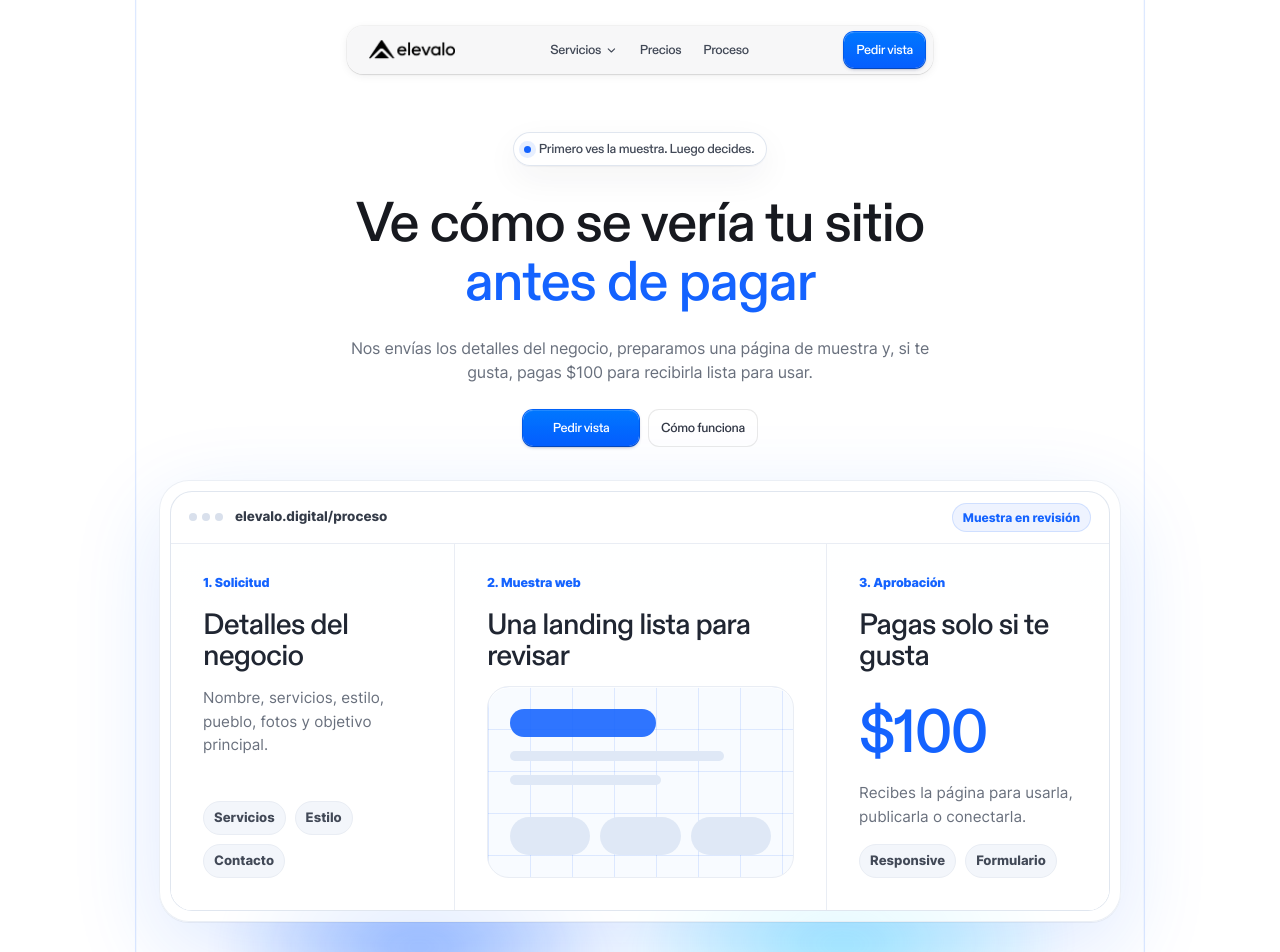
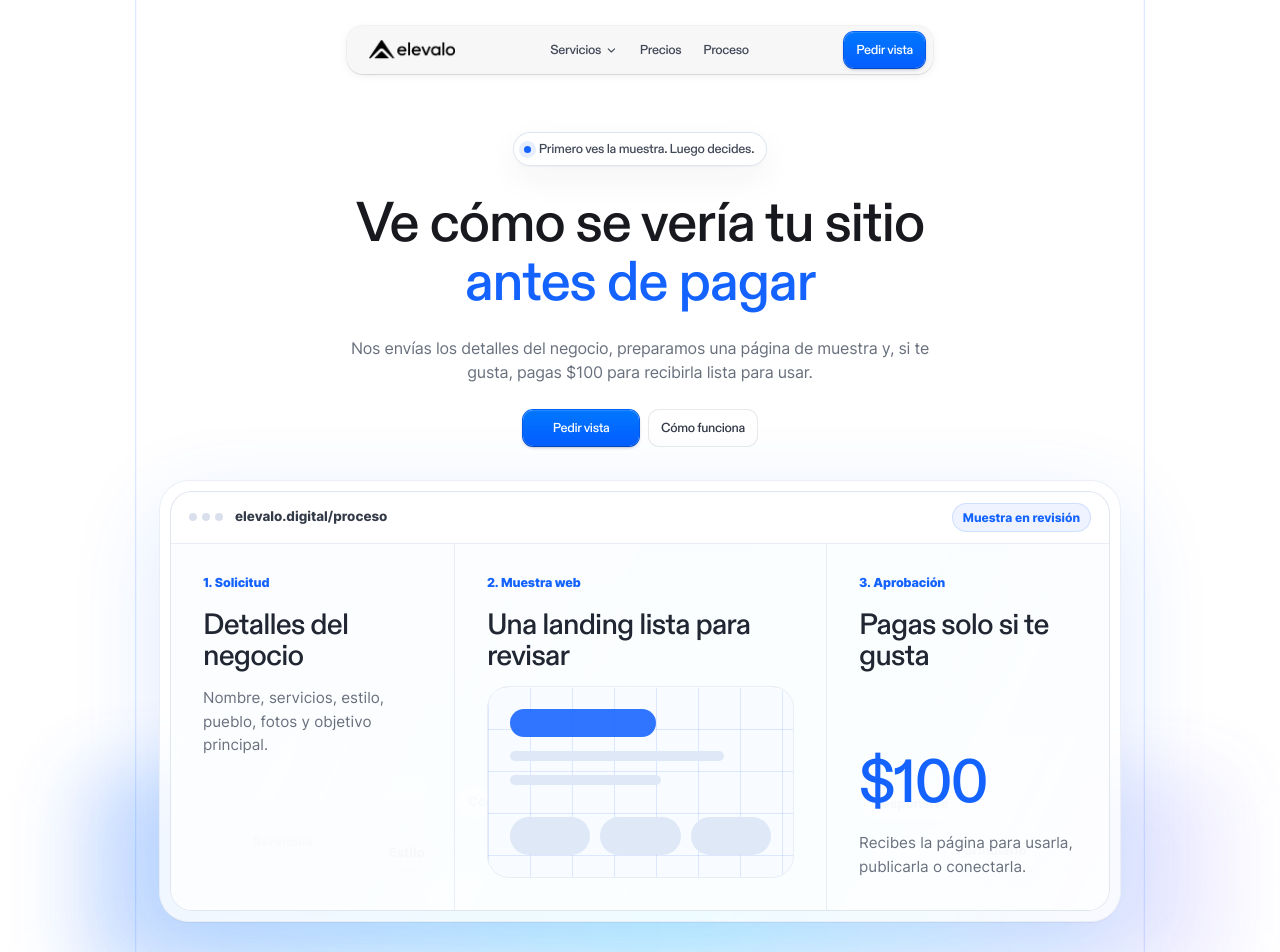
Before and after one commit to ayxse/elevalo, a React (Vite) app: page / in a window 1280 px wide. Shown: the top 952 px of the page. Built offline with nearby package versions, Linux system fonts and the light colour scheme.

Commit message:
Add animated hero background

```diff
--- a/src/App.jsx
+++ b/src/App.jsx
@@ -473,15 +473,19 @@ function HeroProductPreview() {
           </div>
 
           <div className="handoff-board">
+            <div className="process-floaters" aria-hidden="true">
+              <span>Servicios</span>
+              <span>Estilo</span>
+              <span>Contacto</span>
+              <span>Responsive</span>
+              <span>Formulario</span>
+              <span>Fotos</span>
+            </div>
+
             <article className="handoff-card request-card">
               <span className="handoff-label">1. Solicitud</span>
               <h3>Detalles del negocio</h3>
               <p>Nombre, servicios, estilo, pueblo, fotos y objetivo principal.</p>
-              <div className="brief-list" aria-hidden="true">
-                <span>Servicios</span>
-                <span>Estilo</span>
-                <span>Contacto</span>
-              </div>
             </article>
 
             <article className="handoff-card preview-card">
@@ -504,10 +508,6 @@ function HeroProductPreview() {
               <h3>Pagas solo si te gusta</h3>
               <div className="approval-price">$100</div>
               <p>Recibes la página para usarla, publicarla o conectarla.</p>
-              <div className="approval-checks" aria-hidden="true">
-                <span>Responsive</span>
-                <span>Formulario</span>
-              </div>
             </article>
           </div>
         </div>
--- a/src/styles.css
+++ b/src/styles.css
@@ -377,19 +377,27 @@ p {
 }
 
 .hero-product::before {
-  background:
-    radial-gradient(circle at 26% 100%, rgba(20, 99, 255, 0.52), transparent 28%),
-    radial-gradient(circle at 72% 96%, rgba(10, 204, 255, 0.44), transparent 32%);
-  border-radius: 999px;
+  animation: hero-ambient-shift 18s ease-in-out infinite alternate;
+  background: linear-gradient(
+    92deg,
+    rgba(20, 99, 255, 0) 0%,
+    rgba(20, 99, 255, 0.3) 18%,
+    rgba(9, 205, 255, 0.36) 48%,
+    rgba(111, 95, 255, 0.18) 74%,
+    rgba(20, 99, 255, 0) 100%
+  );
+  background-size: 170% 100%;
   bottom: 8px;
   content: "";
-  filter: blur(22px);
-  height: 230px;
+  filter: blur(36px);
+  height: 210px;
   left: 50%;
-  opacity: 0.9;
+  opacity: 0.68;
+  pointer-events: none;
   position: absolute;
   transform: translateX(-50%);
-  width: min(920px, 90vw);
+  width: min(1080px, 96vw);
+  will-change: background-position, opacity, transform;
   z-index: 0;
 }
 
@@ -429,15 +437,42 @@ p {
     white;
   display: grid;
   grid-template-columns: 0.95fr 1.25fr 0.95fr;
+  isolation: isolate;
   min-height: 342px;
+  overflow: hidden;
+  position: relative;
+}
+
+.handoff-board::before {
+  animation: board-ambient-drift 22s ease-in-out infinite alternate;
+  background: linear-gradient(
+    115deg,
+    transparent 10%,
+    rgba(20, 99, 255, 0.08) 30%,
+    rgba(9, 205, 255, 0.12) 50%,
+    rgba(116, 84, 255, 0.08) 68%,
+    transparent 88%
+  );
+  background-size: 180% 100%;
+  content: "";
+  filter: blur(20px);
+  inset: -36% -22%;
+  opacity: 0.62;
+  pointer-events: none;
+  position: absolute;
+  transform: translateX(-4%);
+  will-change: background-position, opacity, transform;
+  z-index: 0;
 }
 
 .handoff-card {
-  background: rgba(255, 255, 255, 0.88);
+  background: rgba(255, 255, 255, 0.76);
   display: flex;
   flex-direction: column;
   min-width: 0;
   padding: 32px;
+  position: relative;
+  z-index: 1;
 }
 
 .handoff-card + .handoff-card {
@@ -470,23 +505,73 @@ p {
   margin: 0;
 }
 
-.brief-list,
-.approval-checks {
-  display: flex;
-  flex-wrap: wrap;
-  gap: 9px;
-  margin-top: auto;
-}
-
-.brief-list span,
-.approval-checks span {
-  background: #f3f6fb;
-  border: 1px solid var(--line);
+.process-floaters {
+  inset: 0;
+  overflow: hidden;
+  pointer-events: none;
+  position: absolute;
+  z-index: 0;
+}
+
+.process-floaters span {
+  animation: process-floater-drift var(--duration, 18s) ease-in-out infinite alternate;
+  animation-delay: var(--delay, 0s);
+  background: rgba(246, 249, 253, 0.84);
+  border: 1px solid rgba(222, 228, 238, 0.82);
   border-radius: 999px;
-  color: #424957;
+  box-shadow: 0 12px 30px rgba(28, 37, 54, 0.05);
+  color: rgba(66, 73, 87, 0.42);
   font-size: 0.82rem;
   font-weight: 760;
-  padding: 8px 10px;
+  left: var(--x);
+  padding: 8px 12px;
+  position: absolute;
+  top: var(--y);
+  transform: translate(-50%, -50%);
+  white-space: nowrap;
+  will-change: transform, opacity;
+}
+
+.process-floaters span:nth-child(1) {
+  --delay: -2s;
+  --duration: 20s;
+  --x: 13%;
+  --y: 79%;
+}
+
+.process-floaters span:nth-child(2) {
+  --delay: -9s;
+  --duration: 24s;
+  --x: 24%;
+  --y: 86%;
+}
+
+.process-floaters span:nth-child(3) {
+  --delay: -5s;
+  --duration: 22s;
+  --x: 35%;
+  --y: 70%;
+}
+
+.process-floaters span:nth-child(4) {
+  --delay: -7s;
+  --duration: 21s;
+  --x: 78%;
+  --y: 72%;
+}
+
+.process-floaters span:nth-child(5) {
+  --delay: -12s;
+  --duration: 25s;
+  --x: 86%;
+  --y: 86%;
+}
+
+.process-floaters span:nth-child(6) {
+  --delay: -4s;
+  --duration: 19s;
+  --x: 58%;
+  --y: 78%;
 }
 
 .wireframe-preview {
@@ -798,6 +883,63 @@ p {
 
   to {
     transform: translateX(calc(-50% - 7px));
+  }
+}
+
+@keyframes hero-ambient-shift {
+  0% {
+    background-position: 0% 50%;
+    opacity: 0.5;
+    transform: translateX(calc(-50% - 34px)) translateY(10px) scaleX(0.96);
+  }
+
+  50% {
+    background-position: 52% 50%;
+    opacity: 0.74;
+    transform: translateX(calc(-50% + 24px)) translateY(-8px) scaleX(1.08);
+  }
+
+  100% {
+    background-position: 100% 50%;
+    opacity: 0.58;
+    transform: translateX(calc(-50% - 12px)) translateY(6px) scaleX(1.01);
+  }
+}
+
+@keyframes board-ambient-drift {
+  0% {
+    background-position: 0% 50%;
+    opacity: 0.48;
+    transform: translateX(-5%) translateY(2%);
+  }
+
+  50% {
+    background-position: 58% 50%;
+    opacity: 0.68;
+    transform: translateX(3%) translateY(-2%);
+  }
+
+  100% {
+    background-position: 100% 50%;
+    opacity: 0.54;
+    transform: translateX(-1%) translateY(1%);
+  }
+}
+
+@keyframes process-floater-drift {
+  0% {
+    opacity: 0.16;
+    transform: translate(-50%, -50%) translate3d(-12px, 10px, 0);
+  }
+
+  50% {
+    opacity: 0.3;
+    transform: translate(-50%, -50%) translate3d(14px, -8px, 0);
+  }
+
+  100% {
+    opacity: 0.2;
+    transform: translate(-50%, -50%) translate3d(6px, 14px, 0);
   }
 }
 
@@ -1655,12 +1797,17 @@ p {
   }
 
   .handoff-card {
+    background: rgba(255, 255, 255, 0.88);
     padding: 24px;
   }
 
   .handoff-card + .handoff-card {
     border-left: 0;
     border-top: 1px solid var(--line);
+  }
+
+  .process-floaters {
+    display: none;
   }
 
   .wireframe-preview {
@@ -1783,8 +1930,14 @@ p {
 }
 
 @media (prefers-reduced-motion: reduce) {
+  .hero-product::before,
+  .handoff-board::before,
+  .process-floaters span,
   .logo-track {
     animation: none;
+  }
+
+  .logo-track {
     flex-wrap: wrap;
     justify-content: center;
     width: 100%;
```
